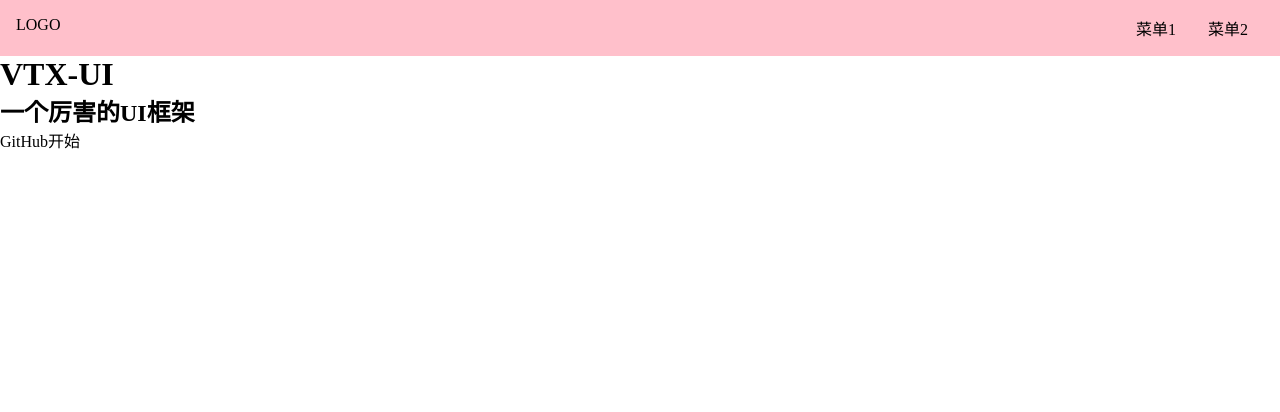
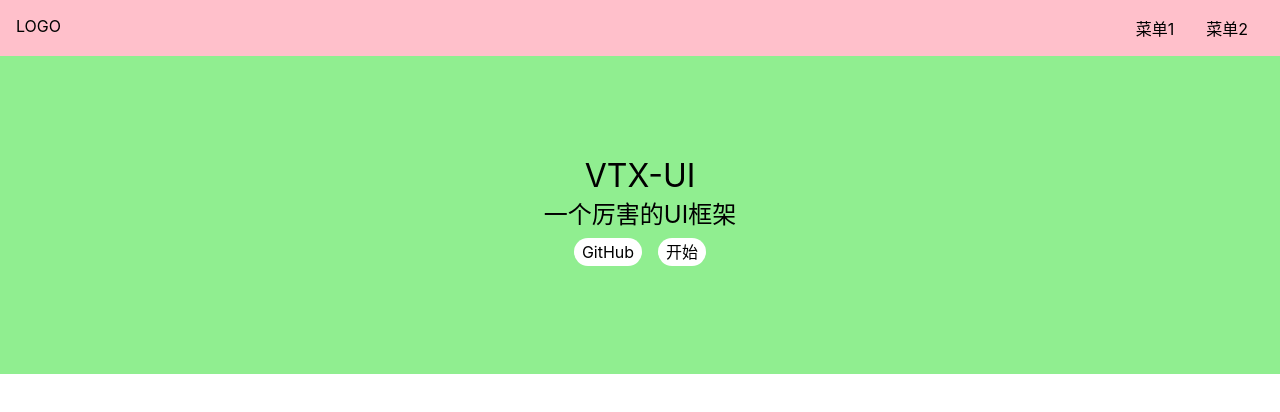
Before and after one commit to baijia-wei/VUE3-VTX-UI, a Vue app: page /#/ in a window 1280 px wide. Shown: the top 412 px of the page. Built offline with nearby package versions, Linux system fonts and the light colour scheme.

Commit message:
provide实现完成

```diff
--- a/src/App.vue
+++ b/src/App.vue
@@ -2,8 +2,13 @@
   <router-view />
 </template>
 
-<script>
+<script lang="ts">
+import { ref, provide } from "vue";
 export default {
   name: "App",
+  setup() {
+    const menuVisible = ref(false);
+    provide("xxx", menuVisible);
+  },
 };
 </script>
--- a/src/components/Topnav.vue
+++ b/src/components/Topnav.vue
@@ -1,6 +1,6 @@
 <template>
   <div class="topnav">
-    <div class="logo">LOGO</div>
+    <div class="logo" @click="toggleMenu">LOGO</div>
     <ul class="menu">
       <li>菜单1</li>
       <li>菜单2</li>
@@ -9,8 +9,16 @@
 </template>
 
 <script lang="ts">
+import { inject, Ref } from "vue";
 export default {
-
+  setup() {
+    const menuVisible = inject<Ref<boolean>>("xxx");
+    // topnav 获取的menuVisible为 +munuVisible.value
+    const toggleMenu = () => {
+      menuVisible.value = !menuVisible.value;
+    };
+    return { toggleMenu };
+  },
 };
 </script>
 
@@ -19,6 +27,8 @@
   border: 1px solid red;
 }
 .topnav {
+  position: relative;
+  z-index: 10;
   background: pink;
   display: flex;
   padding: 16px;
--- a/src/index.scss
+++ b/src/index.scss
@@ -11,6 +11,25 @@
   text-decoration: none;
   color: inherit;
   &:hover {
+    cursor: pointer;
     border-bottom: 1px solid;
   }
 }
+h1,
+h2,
+h3,
+h4,
+h5,
+h6 {
+  font-weight: normal;
+}
+body {
+  font-size: 16px;
+  // 为什么这样写 font-family
+  // 答案见 https://github.com/zenozeng/fonts.css/
+  font-family: -apple-system, "Noto Sans", "Helvetica Neue", Helvetica,
+    "Nimbus Sans L", Arial, "Liberation Sans", "PingFang SC", "Hiragino Sans GB",
+    "Noto Sans CJK SC", "Source Han Sans SC", "Source Han Sans CN",
+    "Microsoft YaHei", "Wenquanyi Micro Hei", "WenQuanYi Zen Hei", "ST Heiti",
+    SimHei, "WenQuanYi Zen Hei Sharp", sans-serif;
+}
--- a/src/views/Doc.vue
+++ b/src/views/Doc.vue
@@ -2,7 +2,23 @@
   <div>
     <Topnav />
     <div class="content">
-      <aside>边栏</aside>
+      <aside v-if="menuVisible">
+        <h2>组件列表</h2>
+        <ol>
+          <li>
+            <router-link to="/doc/swich">Switch 组件</router-link>
+          </li>
+          <li>
+            <router-link to="/doc/button">Button 组件</router-link>
+          </li>
+          <li>
+            <router-link to="/doc/dialog">Dialog 组件</router-link>
+          </li>
+          <li>
+            <router-link to="/doc/tabs">Tabs 组件</router-link>
+          </li>
+        </ol>
+      </aside>
       <main>主内容</main>
     </div>
   </div>
@@ -10,8 +26,13 @@
 
 <script lang="ts">
 import Topnav from "../components/Topnav.vue";
+import { inject, Ref } from "vue";
 export default {
   components: { Topnav },
+  setup() {
+    const menuVisible = inject<Ref<boolean>>("xxx");
+    return { menuVisible };
+  },
 };
 </script>
 
--- a/src/views/Home.vue
+++ b/src/views/Home.vue
@@ -1,43 +1,44 @@
 <template>
   <div>
-   <Topnav/>
+    <Topnav />
 
     <div class="banner">
       <h1>VTX-UI</h1>
       <h2>一个厉害的UI框架</h2>
       <p class="actions">
         <a href>GitHub</a>
-        <a href>开始</a>
+        <router-link to="/doc">开始</router-link>
       </p>
     </div>
   </div>
 </template>
 
 <script lang="ts">
-import Topnav from '../components/Topnav.vue'
+import Topnav from "../components/Topnav.vue";
 export default {
-components:{Topnav}
-}
+  components: { Topnav },
+};
 </script>
 
 <style lang="scss" scoped>
-.topnar {
-  border: 1px solid red;
-}
-.topnav {
-  background: pink;
+.banner {
+  padding: 100px 0;
   display: flex;
-  padding: 16px;
-  > .logo {
-    max-width: 6em;
-    margin-right: auto;
-  }
-  > .menu {
-    display: flex;
-    white-space: nowrap;
-    flex-wrap: nowrap;
-    > li {
-      margin: 0 1em;
+  justify-content: center;
+  align-items: center;
+  flex-direction: column;
+  background: lightgreen;
+  > .actions {
+    padding: 8px 0;
+    a {
+      margin: 0 8px;
+      background: #fff;
+      display: inline-block;
+      $h: 28px;
+      height: $h;
+      line-height: $h;
+      border-radius: $h/2;
+      padding: 0 8px;
     }
   }
 }
```
